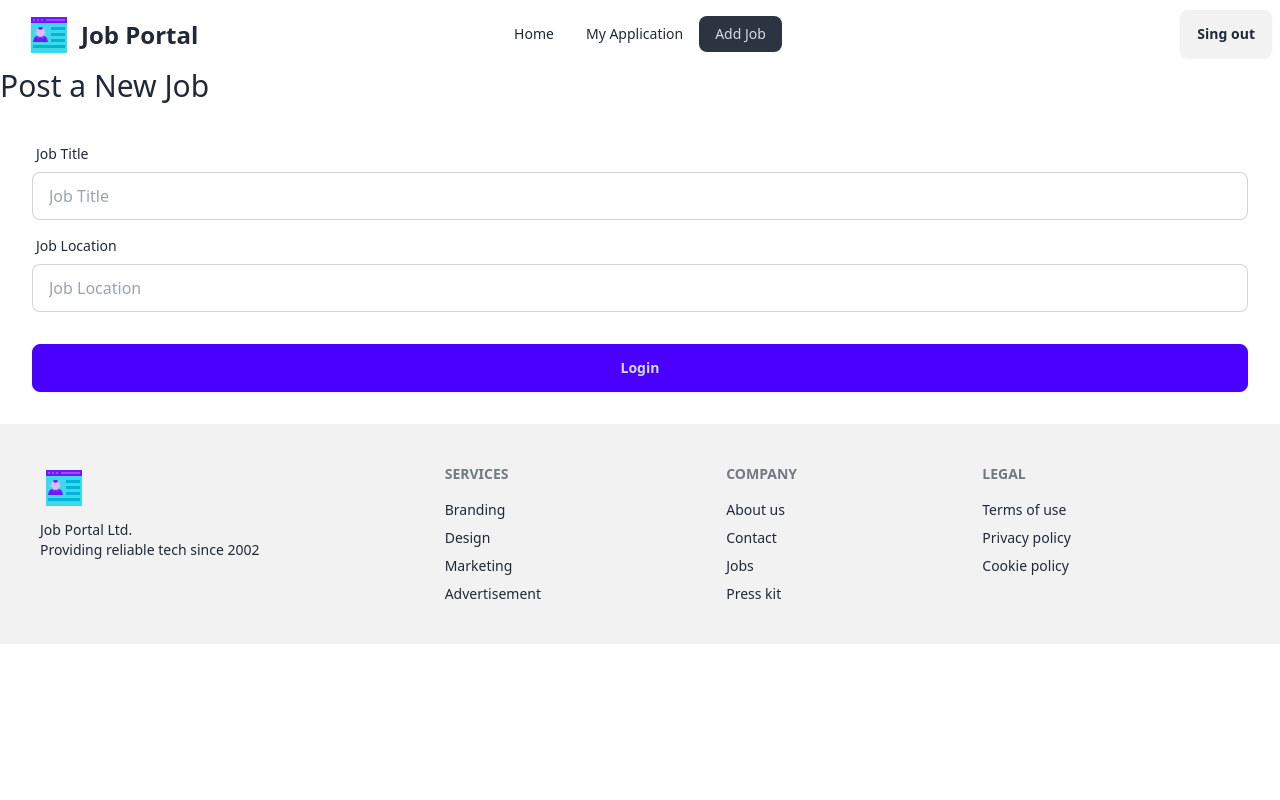
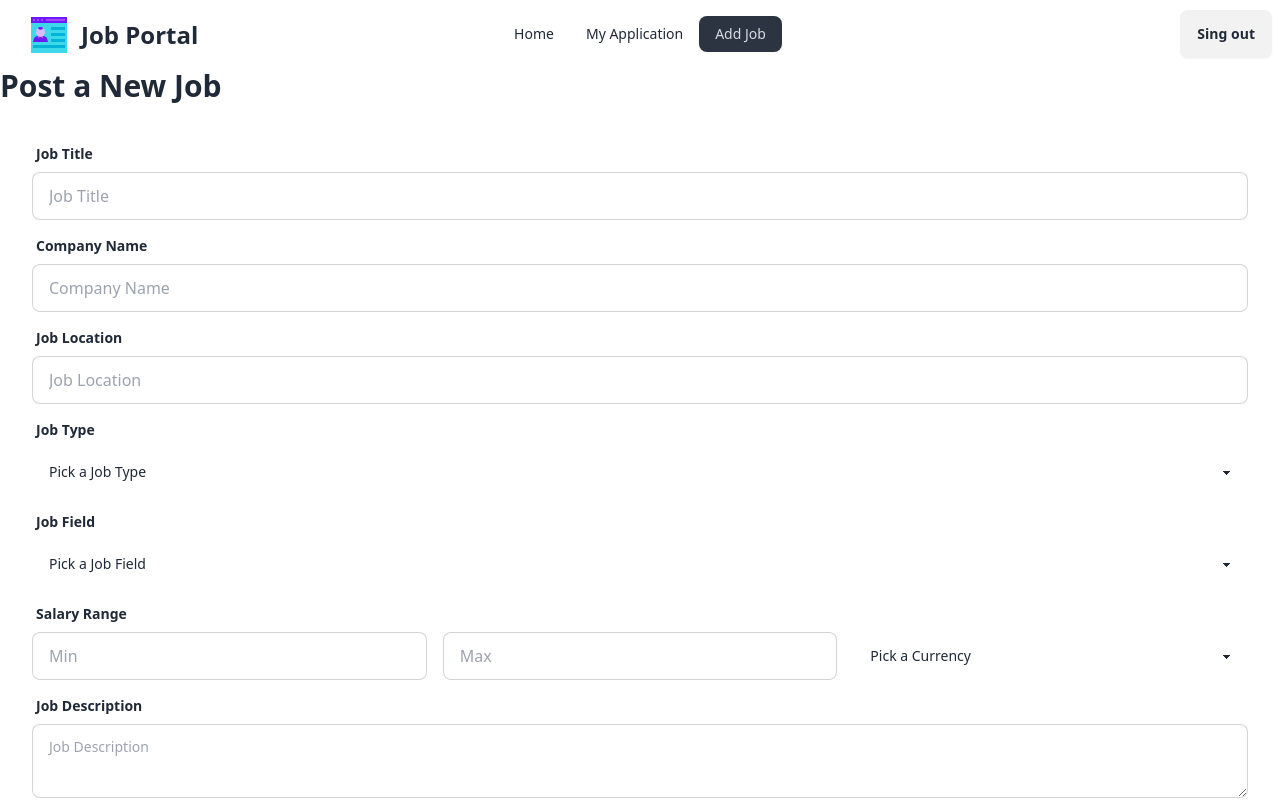
Before and after one commit to mehedipro3/job-portal, a React (Vite) app: page /addJob in a window 1280 px wide. Shown: the top 800 px of the page. Built offline with nearby package versions, Linux system fonts and the light colour scheme; no server answers; sample sign-in values are in the browser's storage.

Commit message:
form section added

```diff
--- a/src/Pages/AddJobs/AddJob.jsx
+++ b/src/Pages/AddJobs/AddJob.jsx
@@ -1,24 +1,96 @@
 
 
 const Addjob = () => {
+
+  const handleAddJob = e =>{
+    e.preventDefault();
+    const formData = new FormData(e.target);
+    const initialData = Object.fromEntries(formData.entries());
+    console.log(initialData);
+    const {min,max,currency, ...newJob} = initialData;
+    console.log(newJob);
+    newJob.salaryRange = {min,max,currency};
+    console.log(newJob);
+
+  }
   return (
     <div>
-      <h2 className="text-3xl">Post a New Job</h2>
-      <form className="card-body">
+      <h2 className="text-3xl font-bold">Post a New Job</h2>
+      <form onSubmit={handleAddJob} className="card-body">
         <div className="form-control">
           <label className="label">
-            <span className="label-text">Job Title</span>
+            <span className="label-text font-bold">Job Title</span>
           </label>
           <input type="text" name="title" placeholder="Job Title" className="input input-bordered" required />
         </div>
         <div className="form-control">
           <label className="label">
-            <span className="label-text">Job Location</span>
+            <span className="label-text font-bold">Company Name</span>
+          </label>
+          <input type="text" name="company" placeholder="Company Name" className="input input-bordered" required />
+        </div>
+        <div className="form-control">
+          <label className="label">
+            <span className="label-text font-bold">Job Location</span>
           </label>
           <input type="text" name="location" placeholder="Job Location" className="input input-bordered" required />
         </div>
+        <div className="form-control">
+          <label className="label">
+            <span className="label-text font-bold">Job Type</span>
+          </label>
+          <select name="jobType" className="select select-ghost ">
+            <option disabled selected >Pick a Job Type</option>
+            <option>Full Time</option>
+            <option>part Time</option>
+            <option>Intern</option>
+          </select>
+        </div>
+        <div className="form-control">
+          <label className="label">
+            <span className="label-text font-bold">Job Field</span>
+          </label>
+          <select name="field" className="select select-ghost">
+            <option disabled selected>Pick a Job Field</option>
+            <option>Marketing</option>
+            <option>Management</option>
+            <option>Engineering</option>
+            <option>Finance</option>
+          </select>
+        </div>
+        <div className="grid grid-cols-1 lg:grid-cols-3 gap-4 items-end">
+          <div className="form-control">
+            <label className="label">
+              <span className="label-text font-bold">Salary Range</span>
+            </label>
+            <input type="text" name="min" placeholder="Min" className="input input-bordered" required />
+          </div>
+          <div className="form-control">
+            <input type="text" name="max" placeholder="Max" className="input input-bordered" required />
+          </div>
+          <div className="form-control">
+            <select name="currency" className="select select-ghost">
+              <option  disabled selected>Pick a Currency</option>
+              <option>BDT</option>
+              <option>USD</option>
+              <option>IND</option>
+            </select>
+          </div>
+        </div>
+        <div className="form-control">
+          <label className="label">
+            <span className="label-text font-bold">Job Description</span>
+          </label>
+          <textarea className="textarea textarea-bordered" placeholder="Job Description" name="description"></textarea>
+        </div>
+        <div className="form-control">
+          <label className="label">
+            <span className="label-text font-bold">Company Logo URL</span>
+          </label>
+          <input type="text" name="logo" placeholder="Logo URL" className="input input-bordered" required />
+        </div>
         <div className="form-control mt-6">
-          <button className="btn btn-primary">Login</button>
+          <button className="btn btn-primary">Submit</button>
         </div>
       </form>
     </div>
```
